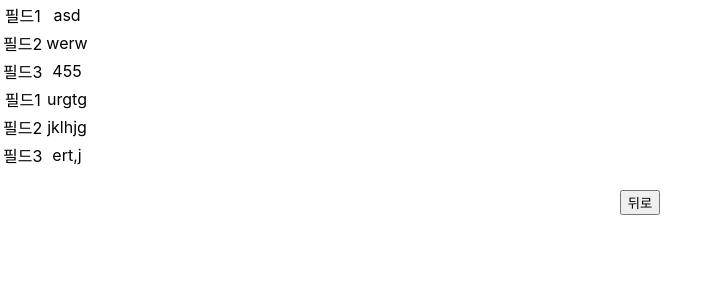
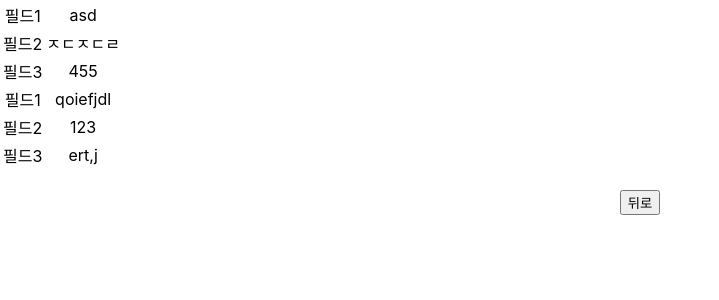
Before and after one commit to godseop/guava, a React (Create React App) app: page /test in a window 1280 px wide. Both pictures are taken after a click on the button "검색". Shown: the top 300 px of the page, without its empty margins (0-719 px from the left). Built offline with nearby package versions, Linux system fonts and the light colour scheme.

Commit message:
조회조건 입력시 포커스아웃 문제 해결, visible 제어 수정, useNavigate 사용

```diff
--- a/src/App.css
+++ b/src/App.css
@@ -36,3 +36,11 @@
     transform: rotate(360deg);
   }
 }
+
+.visible {
+  display: block;
+}
+
+.hidden {
+  display: none;
+}
--- a/src/test/Test.js
+++ b/src/test/Test.js
@@ -1,5 +1,6 @@
 import ListComponent from "../common/ListComponent";
-import {useEffect, useRef, useState} from "react";
+import {useRef, useState} from "react";
+import {useNavigate} from "react-router-dom";
 
 const Test = (props) => {
 
@@ -8,55 +9,44 @@ const Test = (props) => {
 
   const listRef = useRef(null);
 
+  const navigate = useNavigate();
+
   const [condition, setCondition] = useState({
     WH_CD: '',
     STRR_ID: '',
     CUST_CD: '',
   });
 
-  const Condition = () => {
+  const main = () => {
+    navigate(-1);
+  }
 
   const search = () => {
-      alert(JSON.stringify(condition));
     setViewCondition(false);
     setViewList(true);
+
+    listRef.current.setData([
+      {
+        FIELD1: 'asd',
+        FIELD2: 'ㅈㄷㅈㄷㄹ',
+        FIELD3: '455',
+      },
+      {
+        FIELD1: 'qoiefjdl',
+        FIELD2: '123',
+        FIELD3: 'ert,j',
+      },
+    ]);
   }
 
   const onChangeCondition = (e) => {
-      console.log(e);
+    e.preventDefault();
+    //console.log(e);
     setCondition({
       ...condition,
       [e.target.name]: e.target.value,
     })
   }
-
-    return (
-      <div>
-        <input type='text' name='WH_CD' value={condition.WH_CD} onChange={onChangeCondition}/>
-        <input type='text' name='STRR_ID' value={condition.STRR_ID} onChange={onChangeCondition}/>
-        <input type='text' name='CUST_CD' value={condition.CUST_CD} onChange={onChangeCondition}/>
-        <br/>
-        <button onClick={search}>검색</button>
-      </div>
-    )
-  }
-
-  const List = () => {
-
-    useEffect(() => {
-      listRef.current.setData([
-        {
-          FIELD1: 'asd',
-          FIELD2: 'werw',
-          FIELD3: '455',
-        },
-        {
-          FIELD1: 'urgtg',
-          FIELD2: 'jklhjg',
-          FIELD3: 'ert,j',
-        },
-      ]);
-    }, [])
 
 
   const back = () => {
@@ -64,20 +54,23 @@ const Test = (props) => {
     setViewList(false);
   }
 
+
   return (
     <div>
+      <div className={viewCondition ? 'visible' : 'hidden'}>
+        <input type='text' name='WH_CD' value={condition.WH_CD} onChange={onChangeCondition} />
+        <input type='text' name='STRR_ID' value={condition.STRR_ID} onChange={onChangeCondition}/>
+        <input type='text' name='CUST_CD' value={condition.CUST_CD} onChange={onChangeCondition}/>
+        <br/>
+        <button onClick={search}>검색</button>
+        <button onClick={main}>뒤로</button>
+      </div>
+
+      <div className={viewList ? 'visible' : 'hidden'}>
         <ListComponent ref={listRef}/>
         <br/>
         <button onClick={back}>뒤로</button>
       </div>
-    )
-  }
-
-
-  return (
-    <div>
-      {viewCondition && <Condition/>}
-      {viewList && <List/>}
     </div>
   )
 }
```
Lines whose indentation alone changed are shown as unchanged.
